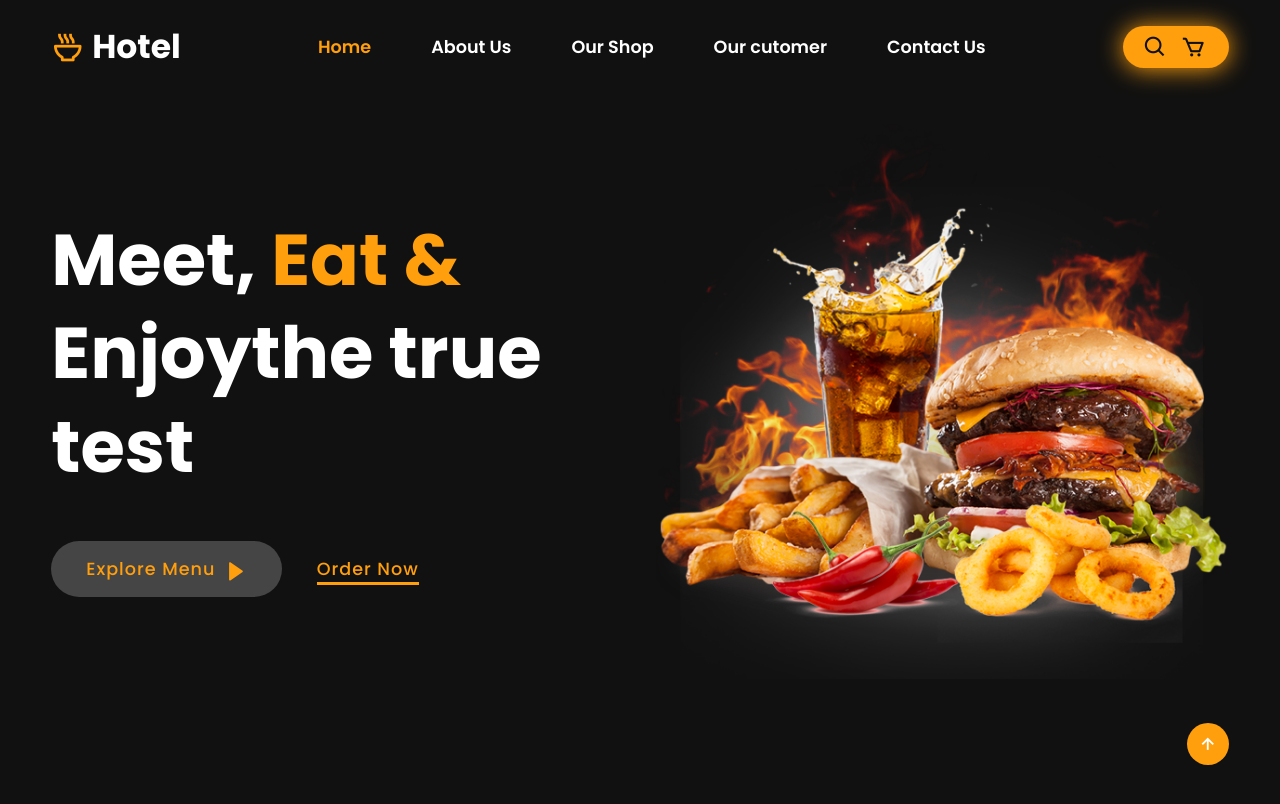
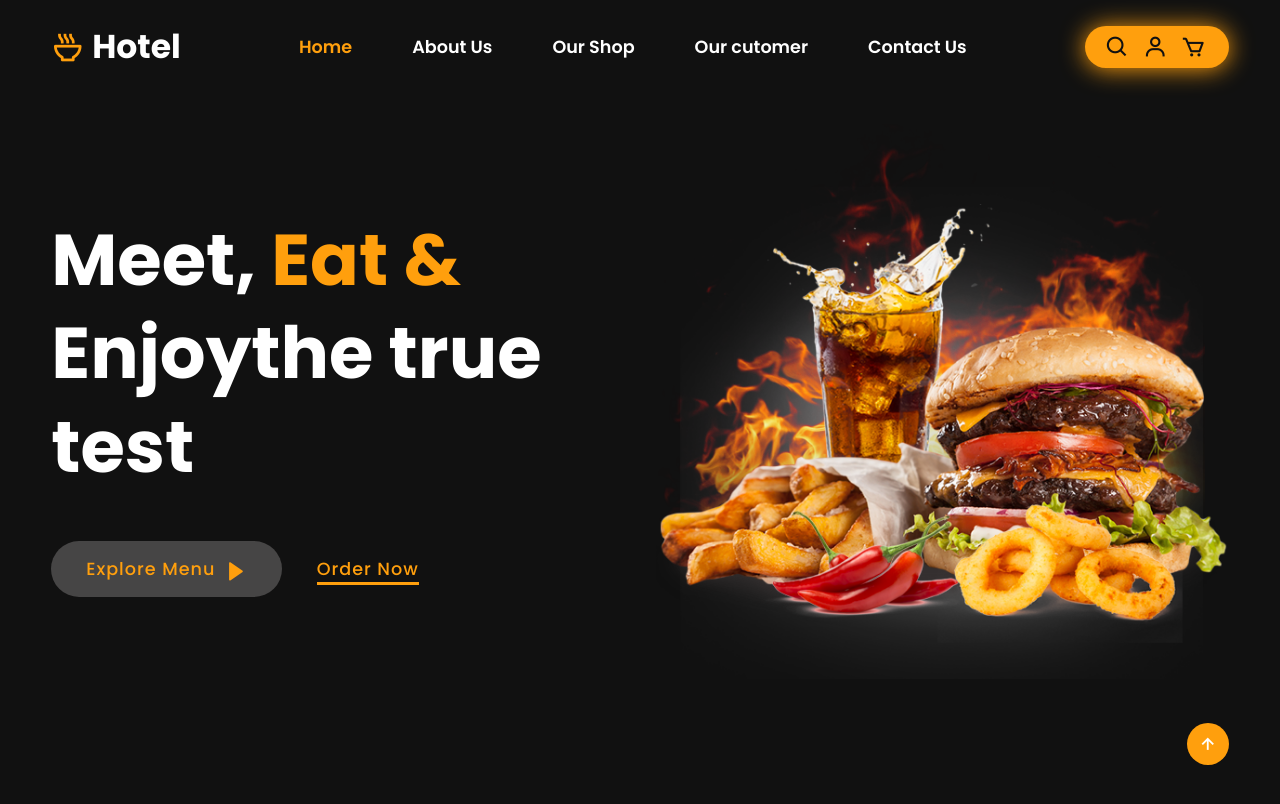
Before and after one commit to Farhan-Tazir/Restorant_Management, a plain HTML site: page index.html in a window 1280 px wide. Shown: the top 804 px of the page. Drawn offline with nearby package versions, Linux system fonts and the light colour scheme.

Commit message:
to add the user icon in the nav bar

```diff
--- a/index.html
+++ b/index.html
@@ -23,6 +23,7 @@
         </ul>
         <div class="nav-icons">
             <a href="#"><i class='bx bx-search' ></i></a>
+            <a href="#"><i class='bx bx-user' ></i></a>
             <a href="#"><i class='bx bx-cart' ></i></a>
             <div class="bx bx-menu" id="menu-icon"></div>
         </div>
```
